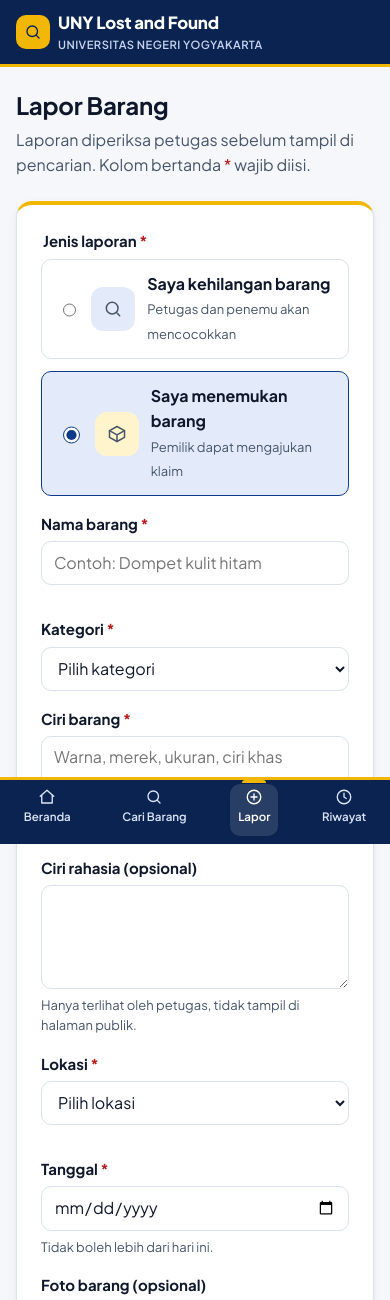
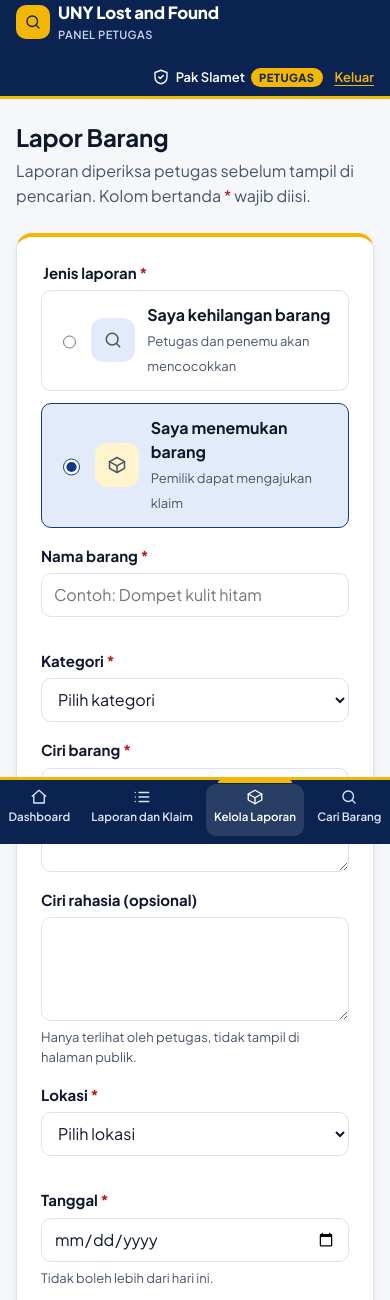
Before and after one commit to arifanismail69/uny-lost-and-found, a Laravel app: page /laporan/create in a window 390 px wide. Shown: the top 1300 px of the page. Run offline with Laravel 12, Linux system fonts and the light colour scheme; a user stored in the database is signed in; data comes from the database, SQL or seed files in the repository.

Commit message:
feat: role-based navigation and actions
- Navbar per role with login/register or user menu and logout
- @can on edit/delete buttons; guest and officer states on item detail
- Visible account menu on mobile; fix unreadable register button

Co-Authored-By: Claude Opus 5.5 <noreply@anthropic.com>

```diff
--- a/aplikasi/public/css/layout.css
+++ b/aplikasi/public/css/layout.css
@@ -53,7 +53,6 @@
   .search-bar .btn { grid-column: 1 / -1; }
   .detail-layout, .master-detail { grid-template-columns: minmax(0, 1fr); }
   .sticky-panel { position: static; }
-  .user-chip { display: none; }
 }
 
 /* Mobile: satu kolom, navigasi bawah, tombol utama lebar penuh */
@@ -68,3 +67,12 @@
   .actions .btn { width: 100%; }
   .section-head { flex-direction: column; align-items: start; }
 }
+
+/* ---------- Pertemuan 6: menu akun ---------- */
+.user-chip form { display: inline; margin: 0; }
+.user-chip__nama { display: inline-flex; align-items: center; gap: 6px; color: #fff !important; text-decoration: none; }
+.user-chip a[aria-current="page"] { text-decoration: underline; }
+@media (max-width: 960px) {
+  .user-chip { display: inline-flex; flex-wrap: wrap; gap: var(--space-3); width: 100%; justify-content: flex-end; padding-bottom: var(--space-2); }
+}
+.user-chip a.btn--accent { color: var(--color-on-accent); text-decoration: none; }
--- a/aplikasi/resources/views/components/layout.blade.php
+++ b/aplikasi/resources/views/components/layout.blade.php
@@ -16,7 +16,7 @@
 <body>
     <a class="skip-link" href="#konten">Lewati ke konten</a>
 
-    <x-navbar :active="$active" :admin="$admin" />
+    <x-navbar :active="$active" />
 
     {{ $hero ?? '' }}
 
--- a/aplikasi/resources/views/components/navbar.blade.php
+++ b/aplikasi/resources/views/components/navbar.blade.php
@@ -1,17 +1,31 @@
-@props(['active' => '', 'admin' => false])
+{{-- Navigasi menyesuaikan status login dan peran. Menyembunyikan menu hanya untuk kenyamanan;
+     pengamanan sebenarnya ada di middleware route dan policy. --}}
+@props(['active' => ''])
 @php
-    $menu = $admin
-        ? [['petugas', 'Laporan dan Klaim', route('petugas.index'), 'list'], ['kelola', 'Kelola Laporan', route('laporan.index'), 'box']]
-        : [
+    $user = auth()->user();
+    $admin = $user?->isAdmin() ?? false;
+    $menu = match (true) {
+        $admin => [
+            ['dashboard', 'Dashboard', route('dashboard'), 'home'],
+            ['petugas', 'Laporan dan Klaim', route('petugas.index'), 'list'],
+            ['kelola', 'Kelola Laporan', route('laporan.index'), 'box'],
+            ['cari', 'Cari Barang', route('barang.cari'), 'search'],
+        ],
+        (bool) $user => [
             ['beranda', 'Beranda', route('beranda'), 'home'],
             ['cari', 'Cari Barang', route('barang.cari'), 'search'],
             ['lapor', 'Lapor', route('laporan.create'), 'plus'],
             ['riwayat', 'Riwayat', route('riwayat'), 'clock'],
-        ];
+        ],
+        default => [
+            ['beranda', 'Beranda', route('beranda'), 'home'],
+            ['cari', 'Cari Barang', route('barang.cari'), 'search'],
+        ],
+    };
 @endphp
 <header class="site-header">
     <div class="container">
-        <a class="brand" href="{{ $admin ? route('petugas.index') : route('beranda') }}">
+        <a class="brand" href="{{ $admin ? route('dashboard') : route('beranda') }}">
             <span class="brand__mark"><x-icon name="search" :size="18" /></span>
             <span>UNY Lost and Found<span class="brand__sub">{{ $admin ? 'Panel Petugas' : 'Universitas Negeri Yogyakarta' }}</span></span>
         </a>
@@ -22,13 +36,23 @@
                 @endforeach
             </ul>
         </nav>
-        <span class="user-chip">
-            <x-icon :name="$admin ? 'shield' : 'user'" :size="18" />
-            @if ($admin)
-                Pak Slamet <span class="role-tag">Petugas</span> · <a href="{{ route('beranda') }}">Tampilan pengguna</a>
+        <div class="user-chip">
+            @auth
+                <a href="{{ route('profile.edit') }}" class="user-chip__nama" @if ($active === 'profil') aria-current="page" @endif>
+                    <x-icon :name="$admin ? 'shield' : 'user'" :size="18" /> {{ $user->name }}
+                    @if ($admin)<span class="role-tag">Petugas</span>@endif
+                </a>
+                @unless ($admin)
+                    <a href="{{ route('dashboard') }}" @if ($active === 'dashboard') aria-current="page" @endif>Dashboard</a>
+                @endunless
+                <form method="POST" action="{{ route('logout') }}">
+                    @csrf
+                    <button type="submit" class="link-button">Keluar</button>
+                </form>
             @else
-                Dina (simulasi) · <a href="{{ route('petugas.index') }}">Tampilan petugas</a>
-            @endif
-        </span>
+                <a href="{{ route('login') }}">Masuk</a>
+                <a href="{{ route('register') }}" class="btn btn--accent btn--small">Daftar</a>
+            @endauth
+        </div>
     </div>
 </header>
--- a/aplikasi/resources/views/laporan/form.blade.php
+++ b/aplikasi/resources/views/laporan/form.blade.php
@@ -1,8 +1,8 @@
 {{-- Form laporan: dipakai untuk CREATE (laporan.create) dan UPDATE (laporan.edit) --}}
 @php
     $ubah = $report->exists;
-    $petugas = $dariPetugas ?? false;
-    $aksi = $ubah ? route('laporan.update', [$report, 'petugas' => $petugas ? 1 : null]) : route('laporan.store');
+    $petugas = auth()->user()->isAdmin();
+    $aksi = $ubah ? route('laporan.update', $report) : route('laporan.store');
 @endphp
 <x-layout :title="$ubah ? 'Ubah Laporan' : 'Lapor Barang'" :active="$petugas ? 'kelola' : 'lapor'" :admin="$petugas">
     <div class="form-narrow">
--- a/aplikasi/resources/views/laporan/index.blade.php
+++ b/aplikasi/resources/views/laporan/index.blade.php
@@ -35,8 +35,8 @@
                             <td data-label="Klaim">{{ $r->claims_count }}</td>
                             <td data-label="Aksi">
                                 <div class="actions" style="margin-top: 0; flex-wrap: nowrap">
-                                    <x-button variant="secondary" :href="route('laporan.edit', [$r, 'petugas' => 1])">Ubah</x-button>
-                                    <form method="POST" action="{{ route('laporan.destroy', [$r, 'petugas' => 1]) }}"
+                                    <x-button variant="secondary" :href="route('laporan.edit', $r)">Ubah</x-button>
+                                    <form method="POST" action="{{ route('laporan.destroy', $r) }}"
                                         onsubmit="return confirm('Hapus laporan {{ $r->kode }} beserta {{ $r->claims_count }} klaimnya? Tindakan ini tidak dapat dibatalkan.')">
                                         @csrf @method('DELETE')
                                         <x-button type="submit" variant="danger">Hapus</x-button>
--- a/aplikasi/resources/views/pages/detail.blade.php
+++ b/aplikasi/resources/views/pages/detail.blade.php
@@ -28,6 +28,12 @@
             @if ($sudahDiklaim)
                 <x-alert type="danger">Barang sudah diklaim. Klaim baru tidak dapat diajukan.</x-alert>
                 <x-button :disabled="true" block>Barang sudah diklaim</x-button>
+            @elseif (! auth()->check())
+                <p class="text-muted">Masuk dulu untuk mengajukan klaim, agar klaimmu tercatat atas nama akunmu dan statusnya bisa dipantau.</p>
+                <x-button :href="route('login')" block><x-icon name="user" :size="18" /> Masuk untuk mengajukan klaim</x-button>
+                <p class="caption" style="margin-top: var(--space-3)">Belum punya akun? <a href="{{ route('register') }}">Daftar</a></p>
+            @elseif (auth()->user()->cannot('create', \App\Models\Claim::class))
+                <x-alert type="warning">Akun petugas tidak dapat mengajukan klaim. Klaim ditinjau dari menu Laporan dan Klaim.</x-alert>
             @else
                 <p class="text-muted">Jelaskan ciri yang hanya diketahui pemilik barang. Semakin spesifik, semakin cepat petugas memutuskan.</p>
                 @if ($errors->any())
--- a/aplikasi/resources/views/pages/petugas.blade.php
+++ b/aplikasi/resources/views/pages/petugas.blade.php
@@ -11,7 +11,7 @@
                     <label class="field__label" for="f-status">Status</label>
                     <select id="f-status" name="status" class="field__control" onchange="this.form.submit()">
                         @foreach (['Menunggu', 'Terverifikasi', 'Disetujui', 'Ditolak', 'Dikembalikan', ''] as $s)
-                            <option value="{{ $s }}" @selected($status === $s)>{{ $s ?: 'Semua' }}</option>
+                            <option value="{{ $s ?: 'semua' }}" @selected($status === $s)>{{ $s ?: 'Semua' }}</option>
                         @endforeach
                     </select>
                 </div>
@@ -27,14 +27,14 @@
             </form>
 
             @forelse ($items as $i)
-                <a class="list-item" href="{{ route('petugas.index', ['status' => $status, 'jenis' => $jenis, 'kode' => $i['kode']]) }}"
+                <a class="list-item" href="{{ route('petugas.index', ['status' => $status ?: 'semua', 'jenis' => $jenis, 'kode' => $i['kode']]) }}"
                     @if (request('kode') === $i['kode']) aria-current="true" @endif>
                     <span class="list-item__top"><span class="kode">{{ $i['kode'] }}</span> <x-status-badge :status="$i['status']" /></span>
                     <span class="caption">{{ $i['judul'] }}</span>
                 </a>
             @empty
                 <x-empty-state title="Tidak ada laporan sesuai filter">
-                    <x-button variant="secondary" :href="route('petugas.index', ['status' => ''])">Hapus filter</x-button>
+                    <x-button variant="secondary" :href="route('petugas.index', ['status' => 'semua'])">Hapus filter</x-button>
                 </x-empty-state>
             @endforelse
         </section>
```
Also changed, not shown: aplikasi/resources/views/pages/riwayat.blade.php (+4 -4 lines).
